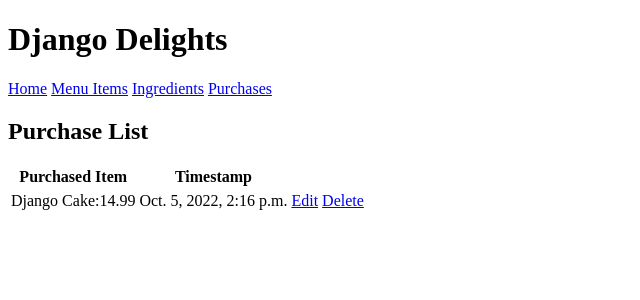
After one commit to ccrusott/Colin-Crusott-Django-Proj., a Django app: page /purchase/list in a window 1280 px wide. The commit adds this page. Shown: the top 300 px of the page, without its empty margins (0-640 px from the left). Run offline with Django 4.2, Linux system fonts and the light colour scheme; data comes from the database, SQL or seed files in the repository; both versions use the stored data as it was after the commit.

Commit message:
add all URLS, home and base

```diff
--- a/Django_Delights/Djanging_Delights/urls.py
+++ b/Django_Delights/Djanging_Delights/urls.py
@@ -18,5 +18,5 @@ from django.urls import path, include
 
 urlpatterns = [
     path('admin/', admin.site.urls),
-    path('inventory/', include('inventory.urls')),
+    path('', include('inventory.urls')),
 ]
--- a/Django_Delights/inventory/models.py
+++ b/Django_Delights/inventory/models.py
@@ -1,34 +1,35 @@
-from pickle import TRUE
-from tkinter import CASCADE
 from django.db import models
-import datetime
+from django.utils import timezone
 # Create your models here.
 class MenuItem(models.Model):
     menu_item_name = models.CharField(unique=True, max_length=30)
     item_price = models.FloatField(max_length=5)
     def get_absolute_url(self):
-        return '/inventory/menu/list'
+        return '/menu/list'
 
     def __str__(self):
-        return self.menu_item_name + " costs " + str(self.item_price)
+        return self.menu_item_name + ":" + str(self.item_price)
 class Ingredient(models.Model):
     name = models.CharField(max_length=30)
     quantity = models.IntegerField(default=0)
     price_per_unit = models.FloatField(default=0.0)
     unit = models.CharField(max_length=30, default="Units")
     def get_absolute_url(self):
-        return '/inventory/ingredient/list'
+        return '/ingredient/list'
     def __str__(self):
         return "There are " + str(self.quantity) + " " + self.unit + "s of " +self.name + " available. They cost " + str(self.price_per_unit) + " per " + self.unit
 class RecipeRequirements(models.Model):
-    ingredient = models.ForeignKey(Ingredient, on_delete=models.CASCADE, blank=TRUE, null=TRUE)
+    ingredient = models.ForeignKey(Ingredient, on_delete=models.CASCADE, blank=True, null=True)
     menu_item = models.ForeignKey(MenuItem, on_delete=models.CASCADE)
     quantity_needed = models.FloatField(default=0.0)
-
+    def get_absolute_url(self):
+        return '/recipe/list'
     def __str__(self):
         return "You need " + str(self.quantity_needed) + " of " + self.ingredients + " to make " + self.menu_item
 class Purchase(models.Model):
     purchased_item = models.ForeignKey(MenuItem, on_delete=models.CASCADE)
-    timestamp = models.DateTimeField()
+    timestamp = models.DateTimeField(default=timezone.now, blank=True)
+    def get_absolute_url(self):
+        return '/purchase/list'
     def __str__(self):
         return self.purchased_item + " was purchased on " + str(self.timestamp)
--- a/Django_Delights/inventory/templates/inventory/base.html
+++ b/Django_Delights/inventory/templates/inventory/base.html
@@ -1,8 +1,26 @@
-<head>
-</head>
-<body>
-<a href="{% url 'index' %}"><h1>Django Delights</h1></a>
-<h3>Welcome to Django Delights {{ name }}!</h3>
-    {% block content %}
-    {% endblock %}
-</body>
+{% load static %}
+<!DOCTYPE html>
+<html>
+  <head>
+
+    <title>{% block title %}Django Delights{% endblock %}</title>
+    {% block head %}{% endblock %}
+  </head>
+  <body>
+    <div class="app">
+      <header>
+        <div class="header-first-row">
+
+          <h1 class="title">Django Delights</h1>
+        </div>
+        <nav class="navbar">
+          <a class="nav-item" href="{% url 'home' %}">Home</a>
+<a class="nav-item" href="{% url 'menulist' %}">Menu Items</a>
+<a class="nav-item" href="{% url 'ingredientlist' %}">Ingredients</a>
+<a class="nav-item" href="{% url 'purchaselist' %}">Purchases</a>
+        </nav>
+      </header>
+      <main>{% block content %}{% endblock %}</main>
+    </div>
+  </body>
+</html>
--- /dev/null
+++ b/Django_Delights/inventory/templates/inventory/purchase_list.html
@@ -0,0 +1,25 @@
+{% extends "./base.html" %}
+
+{% block content %}
+<h2>Purchase List</h2>
+<table id="purchase">
+  <tr>
+    <th>Purchased Item</th>
+    <th>Timestamp</th>
+      <th> </th>
+      <th> </th>
+  </tr>
+	<tr>
+  {% for item in purchase_list %}
+  </tr>
+  <tr>
+    <td>{{ item.purchased_item }}</td>
+    <td>{{ item.timestamp }}</td>
+
+    <td><a href="{% url 'purchaseupdate' item.id %}">Edit</a></td>
+    <td><a href="{% url 'purchasedelete' item.id %}">Delete</a></td>
+
+  </tr>
+  {% endfor %}
+</table>
+{% endblock %}
--- a/Django_Delights/inventory/urls.py
+++ b/Django_Delights/inventory/urls.py
@@ -1,7 +1,7 @@
 from django.urls import path
 from . import views
 
-urlpatterns = [path('home/', views.index, name='index'),
+urlpatterns = [path('', views.HomeView.as_view(), name='home'),
 path('menu/list', views.MenuItemList.as_view(), name='menulist'),
 path('menu/create', views.MenuItemCreate.as_view(), name='menucreate'),
 path('menu/update/<pk>', views.MenuItemUpdate.as_view(), name='menuupdate'),
@@ -10,4 +10,12 @@ path('ingredient/list', views.IngredientList.as_view(), name='ingredientlist'),
 path('ingredient/create', views.IngredientCreate.as_view(), name='ingredientcreate'),
 path('ingredient/update/<pk>', views.IngredientUpdate.as_view(), name='ingredientupdate'),
 path('ingredient/delete/<pk>', views.IngredientDelete.as_view(), name='ingredientdelete'),
+path('recipe/list', views.RecipeReqList.as_view(), name='recipelist'),
+path('recipe/create', views.RecipeCreate.as_view(), name='recipecreate'),
+path('recipe/update/<pk>', views.RecipeUpdate.as_view(), name='recipeupdate'),
+path('recipe/delete/<pk>', views.RecipeDelete.as_view(), name='recipedelete'),
+path('purchase/list', views.PurchaseList.as_view(), name='purchaselist'),
+path('purchase/create', views.PurchaseCreate.as_view(), name='purchasecreate'),
+path('purchase/update/<pk>', views.PurchaseUpdate.as_view(), name='purchaseupdate'),
+path('purchase/delete/<pk>', views.PurchaseDelete.as_view(), name='purchasedelete'),
 ]
--- a/Django_Delights/inventory/views.py
+++ b/Django_Delights/inventory/views.py
@@ -2,12 +2,12 @@ from dataclasses import fields
 from django.shortcuts import render
 from django.http import HttpResponse
 from .models import MenuItem, Ingredient, RecipeRequirements, Purchase
-from django.views.generic import ListView
+from django.views.generic import ListView, TemplateView
 from django.views.generic.edit import CreateView, DeleteView, UpdateView
 from django.http import Http404
 # Create your views here.
-def index(request):
-    return HttpResponse("Welcome to the Inventory")
+class HomeView(TemplateView):
+    template_name = "inventory/home.html"
 
 class MenuItemList(ListView):
     model = MenuItem
@@ -19,58 +19,58 @@ class MenuItemCreate(CreateView):
     fields = ['menu_item_name', 'item_price']
 class MenuItemDelete(DeleteView):
     model = MenuItem
-    template = "inventory/menu_item_delete.html"
-    success_url = "/inventory/menu/list"
+    template = "inventory/menuitem_confirm_delete.html"
+    success_url = "/menu/list"
 class MenuItemUpdate(UpdateView):
     model = MenuItem
-    template = "inventory/menu_item_update.html"
+    template = "inventory/menuitem_update.html"
     fields = ['menu_item_name', 'item_price']
-    success_url = "/inventory/menu/list"
+    success_url = "/menu/list"
 class IngredientList(ListView):
     model = Ingredient
     template = "inventory/ingredient_list.html"
 class IngredientCreate(CreateView):
     model = Ingredient
-    template = "inventory/ingredient_create.html"
+    template = "inventory/ingredient_form.html"
     fields = ['name', 'quantity', 'price_per_unit', 'unit']
 class IngredientDelete(DeleteView):
     model = Ingredient
     template = "inventory/ingredient_confirm_delete.html"
-    success_url = "/inventory/ingredient/list"
+    success_url = "/ingredient/list"
 class IngredientUpdate(UpdateView):
     model = Ingredient
     template = "inventory/ingredient_update.html"
     fields = ['name', 'quantity', 'price_per_unit', 'unit']
-    success_url = "inventory/ingredient/list"
+    success_url = "/ingredient/list"
 class RecipeReqList(ListView):
     model = RecipeRequirements
-    template = "inventory/recipe_list.html"
+    template = "inventory/reciperequirements_list.html"
 class RecipeCreate(CreateView):
     model = RecipeRequirements
-    template = "inventory/recipe_create.html"
+    template = "inventory/reciperequirements_form.html"
     fields = ['ingredient', 'menu_item', 'quantity_needed']
 class RecipeUpdate(UpdateView):
     model = RecipeRequirements
-    template = "inventory/recipe_update.html"
+    template = "inventory/reciperequirements_update.html"
     fields = ['ingredient', 'menu_item', 'quantity_needed']
-    success_url= "inventory/recipe/list"
+    success_url= "/recipe/list"
 class RecipeDelete(DeleteView):
     model = RecipeRequirements
-    template = "inventory/recipe_delete.html"
-    success_url = "inventory/recipe/list"
+    template = "inventory/reciperequirements_confirm_delete.html"
+    success_url = "/recipe/list"
 class PurchaseList(ListView):
     model = Purchase
     template = "inventory/purchase_list.html"
 class PurchaseCreate(CreateView):
     model = Purchase
-    template = "inventory/purchase_create.html"
+    template = "inventory/purchase_form.html"
     fields = ['purchased_item', 'timestamp']
 class PurchaseUpdate(UpdateView):
     model = Purchase
     template = "inventory/purchase_update.html"
     fields = ['purchased_item', 'timestamp']
-    success_url= "inventory/purchase/list"
+    success_url= "/purchase/list"
 class PurchaseDelete(DeleteView):
     model = Purchase
-    template = "inventory/purchase_delete.html"
-    success_url = "inventory/purchase/list"
+    template = "inventory/purchase_confirm_delete.html"
+    success_url = "/purchase/list"
```
Also changed, not shown: Django_Delights/inventory/templates/inventory/home.html (added, +27 -0 lines), Django_Delights/inventory/templates/inventory/purchase_confirm_delete.html (added, +11 -0 lines), Django_Delights/inventory/templates/inventory/purchase_form.html (added, +10 -0 lines), Django_Delights/inventory/templates/inventory/purchase_update.html (added, +10 -0 lines), Django_Delights/inventory/templates/inventory/reciperequirements_confirm_delete.html (added, +11 -0 lines), Django_Delights/inventory/templates/inventory/reciperequirements_form.html (added, +10 -0 lines), Django_Delights/inventory/templates/inventory/reciperequirements_list.html (added, +27 -0 lines), Django_Delights/inventory/templates/inventory/reciperequirements_update.html (added, +10 -0 lines), Django_Delights/db.sqlite3, Django_Delights/inventory/migrations/0004_alter_menuitem_menu_item_name_and_more.py (added).
